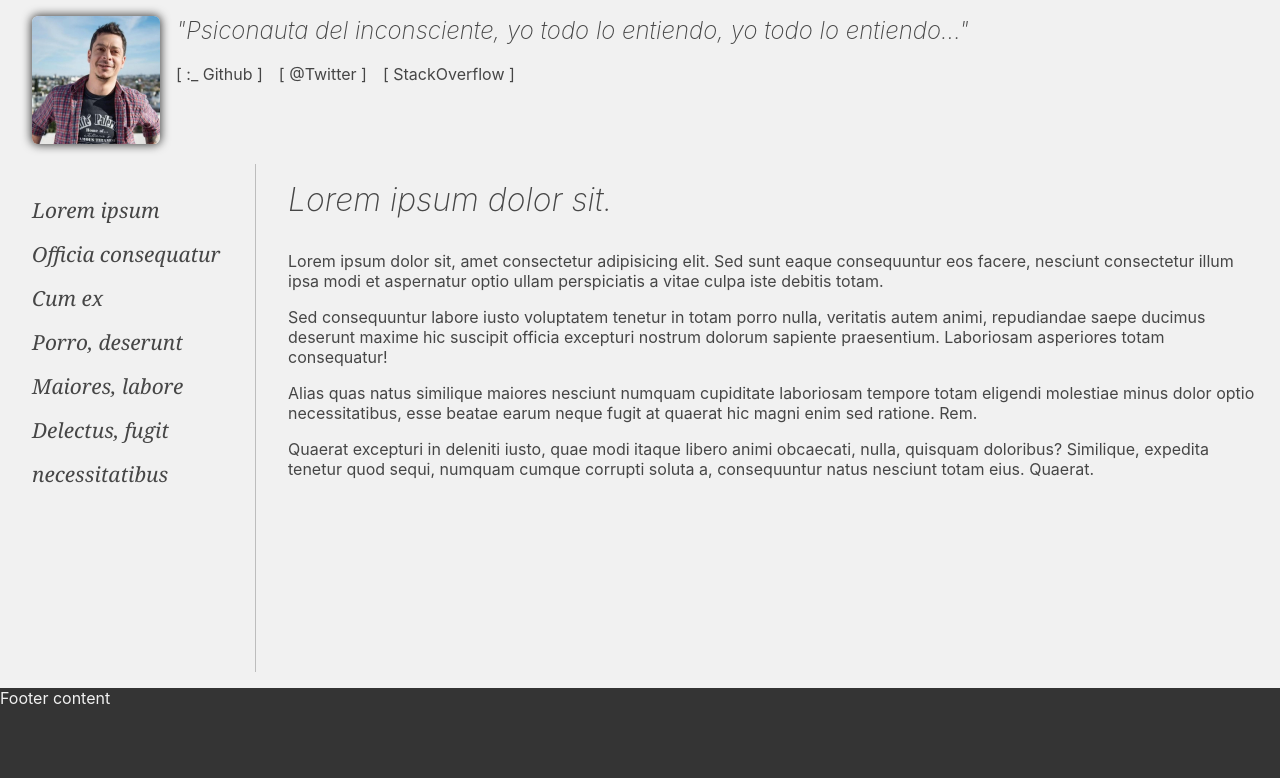
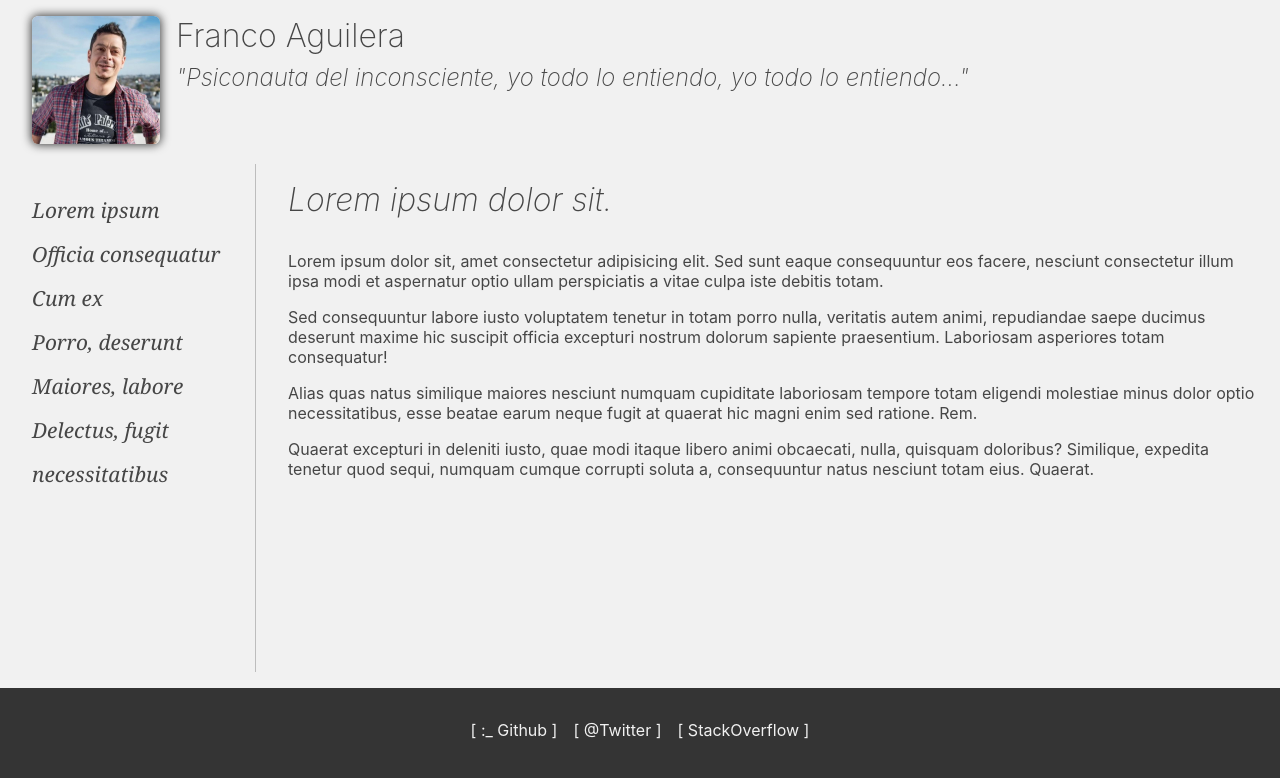
Before and after one commit to FrancoAguilera/blog, a React (Create React App) app: page / in a window 1280 px wide. Shown: the top 778 px of the page. Built offline with nearby package versions, Linux system fonts and the light colour scheme.

Commit message:
finish basic styles

```diff
--- a/src/components/footer/footer.component.tsx
+++ b/src/components/footer/footer.component.tsx
@@ -4,5 +4,25 @@ import "./footer.styles.css";
 type Props = {};
 
 export const Footer = (props: Props) => {
-  return <div className="footer">Footer content</div>;
+  return (
+    <div className="footer">
+      <div className="contact">
+        <div>
+          <a href="https://github.com/FrancoAguilera" target="_blank" rel="noreferrer">
+            [ :_ Github ]
+          </a>
+        </div>
+        <div>
+          <a href="https://twitter.com/Ahsen_Juan" target="_blank" rel="noreferrer">
+            [ @Twitter ]
+          </a>
+        </div>
+        <div>
+          <a href="https://stackoverflow.com/users/2743774/franco-aguilera" target="_blank" rel="noreferrer">
+            [ StackOverflow ]
+          </a>
+        </div>
+      </div>
+    </div>
+  );
 };
--- a/src/components/footer/footer.styles.css
+++ b/src/components/footer/footer.styles.css
@@ -1,5 +1,29 @@
 .footer {
+  height: 5rem;
+  padding: 2rem 2rem 0 2rem;
   background: #343434;
-  height: 7rem;
   color: #f1f1f1;
 }
+
+.footer h3 {
+  font-size: 1.5rem;
+  font-weight: 200;
+  padding-bottom: 1rem;
+}
+
+.footer .contact {
+  display: flex;
+  justify-content: center;
+  gap: 1rem;
+}
+
+.footer p {
+  font-size: 1rem;
+  padding: 0.2rem 0;
+}
+
+.footer a,
+.footer a:visited {
+  color: inherit;
+  text-decoration: none;
+}
--- a/src/components/header/header.component.tsx
+++ b/src/components/header/header.component.tsx
@@ -10,26 +10,10 @@ export const Header = (props: Props) => {
         <img className="box-shadow" src="/profile.jpg" alt="" />
       </div>
       <div className="header-data">
+        <h2>Franco Aguilera</h2>
         <h3>
           <i>"Psiconauta del inconsciente, yo todo lo entiendo, yo todo lo entiendo..."</i>
         </h3>
-        <div className="contact">
-          <p>
-            <a href="https://github.com/FrancoAguilera" target="_blank" rel="noreferrer">
-              [ :_ Github ]
-            </a>
-          </p>
-          <p>
-            <a href="https://twitter.com/Ahsen_Juan" target="_blank" rel="noreferrer">
-              [ @Twitter ]
-            </a>
-          </p>
-          <p>
-            <a href="https://stackoverflow.com/users/2743774/franco-aguilera" target="_blank" rel="noreferrer">
-              [ StackOverflow ]
-            </a>
-          </p>
-        </div>
       </div>
     </div>
   );
--- a/src/components/header/header.styles.css
+++ b/src/components/header/header.styles.css
@@ -10,24 +10,14 @@
   border-radius: 0.4rem;
 }
 
+.header-data h2 {
+  font-size: 2rem;
+  font-weight: 200;
+  padding-bottom: 0.5rem;
+}
+
 .header-data h3 {
   font-size: 1.5rem;
   font-weight: 200;
   padding-bottom: 1rem;
 }
-
-.header-data .contact {
-  display: flex;
-  gap: 1rem;
-}
-
-.header-data p {
-  font-size: 1rem;
-  padding: 0.2rem 0;
-}
-
-.header-data a,
-.header-data a:visited {
-  color: inherit;
-  text-decoration: none;
-}
```
